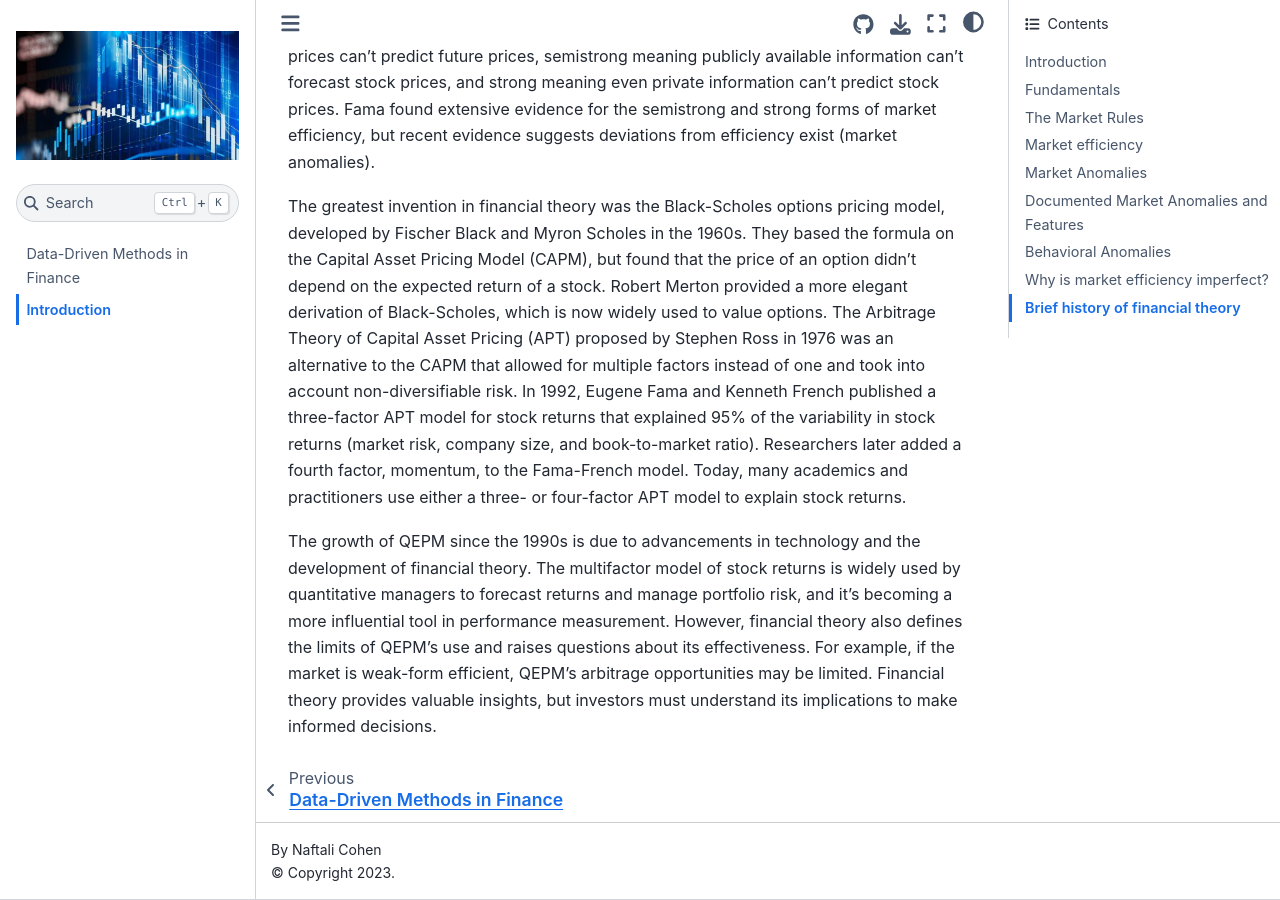
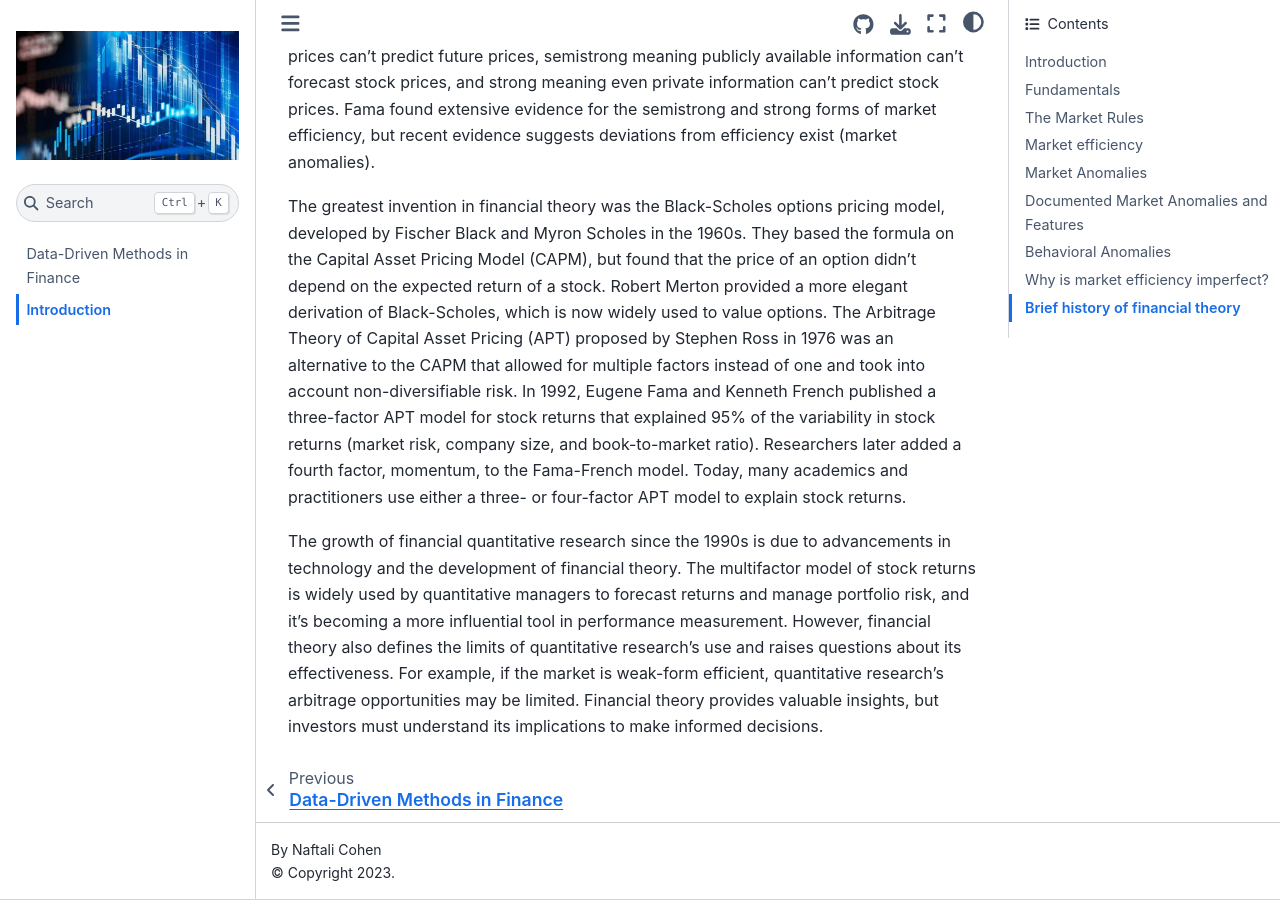
Before and after one commit to naftalic/ddmif, a Jupyter Book: the page built from introduction.md, in a window 1280 px wide and 900 px high, scrolled down 6944 px. Built offline with Jupyter Book 1.0.4 settings and Sphinx 7.4.7 and the Sphinx Book theme 1.1.4, drawn with Linux system fonts in a browser that asks for light colours.

Commit message:
Update introduction.md

```diff
--- a/introduction.md
+++ b/introduction.md
@@ -180,4 +180,4 @@ The CAPM theory claimed that stock returns could be predicted based on market ri
 
 The greatest invention in financial theory was the Black-Scholes options pricing model, developed by Fischer Black and Myron Scholes in the 1960s. They based the formula on the Capital Asset Pricing Model (CAPM), but found that the price of an option didn't depend on the expected return of a stock. Robert Merton provided a more elegant derivation of Black-Scholes, which is now widely used to value options. The Arbitrage Theory of Capital Asset Pricing (APT) proposed by Stephen Ross in 1976 was an alternative to the CAPM that allowed for multiple factors instead of one and took into account non-diversifiable risk. In 1992, Eugene Fama and Kenneth French published a three-factor APT model for stock returns that explained 95% of the variability in stock returns (market risk, company size, and book-to-market ratio). Researchers later added a fourth factor, momentum, to the Fama-French model. Today, many academics and practitioners use either a three- or four-factor APT model to explain stock returns.
 
-The growth of QEPM since the 1990s is due to advancements in technology and the development of financial theory. The multifactor model of stock returns is widely used by quantitative managers to forecast returns and manage portfolio risk, and it's becoming a more influential tool in performance measurement. However, financial theory also defines the limits of QEPM's use and raises questions about its effectiveness. For example, if the market is weak-form efficient, QEPM's arbitrage opportunities may be limited. Financial theory provides valuable insights, but investors must understand its implications to make informed decisions.
+The growth of financial quantitative research since the 1990s is due to advancements in technology and the development of financial theory. The multifactor model of stock returns is widely used by quantitative managers to forecast returns and manage portfolio risk, and it's becoming a more influential tool in performance measurement. However, financial theory also defines the limits of quantitative research's use and raises questions about its effectiveness. For example, if the market is weak-form efficient, quantitative research's arbitrage opportunities may be limited. Financial theory provides valuable insights, but investors must understand its implications to make informed decisions.
```
